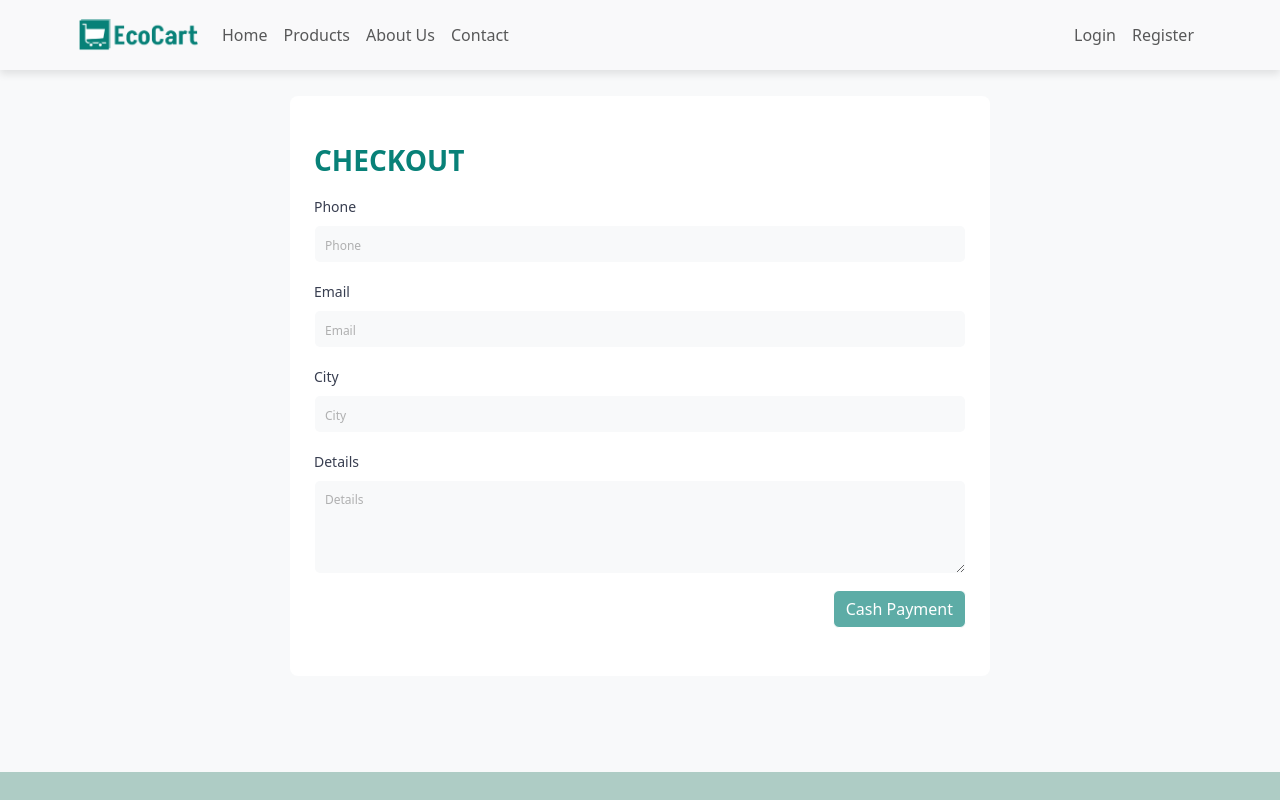
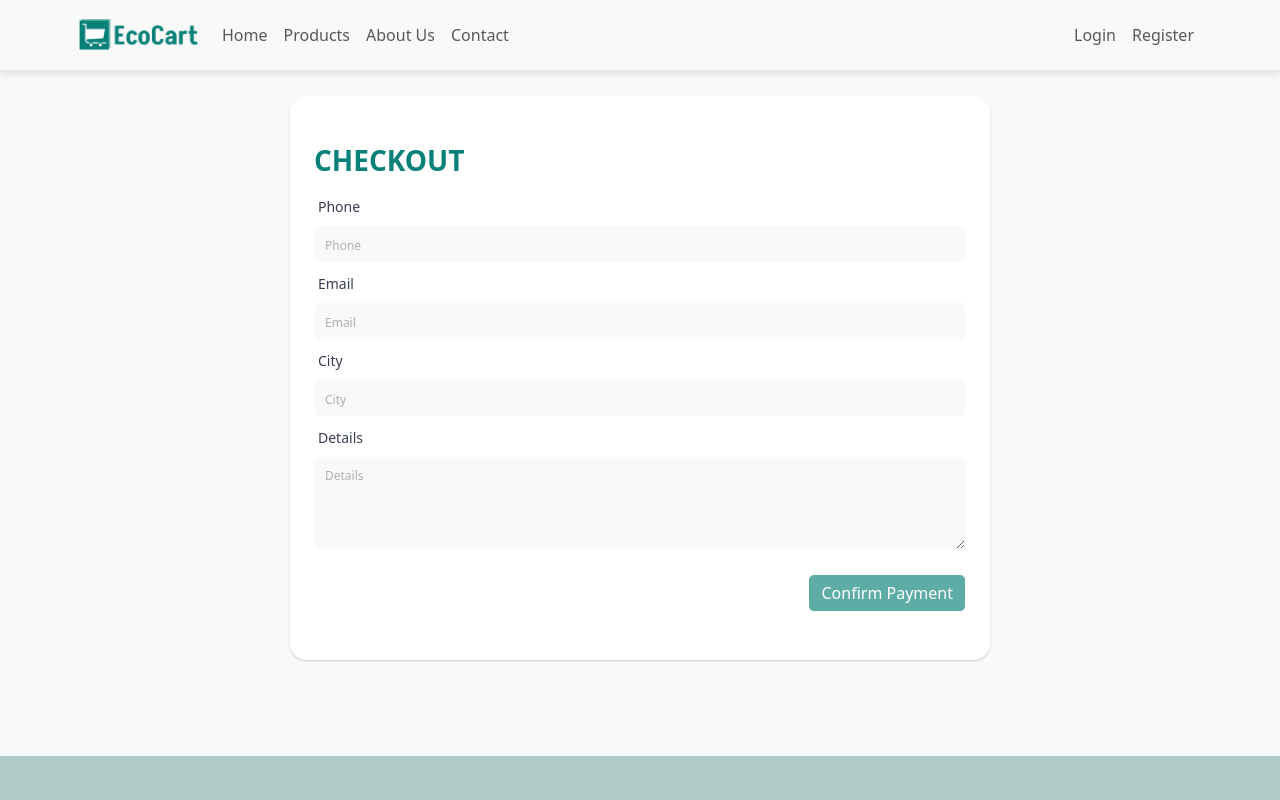
Before and after one commit to Mostafay65/ecommerce, a React (Create React App) app: page /checkout in a window 1280 px wide. Shown: the top 800 px of the page. Built offline with nearby package versions, Linux system fonts and the light colour scheme.

Commit message:
update some logic errors

```diff
--- a/src/Components/ChangePassword/ChangePassword.jsx
+++ b/src/Components/ChangePassword/ChangePassword.jsx
@@ -149,7 +149,7 @@ const ChangePassword = () => {
 
               <Link to={'/forget-password'} className="text-decoration-none">
               <p
-                className={`text-secondary ms-auto d-block my-3 px-1 ${styles.registerP}`}
+                className={`text-secondary me-auto d-block my-3 px-1 ${styles.registerP}`}
               >
                 Forgot Password?
               </p>
--- a/src/Components/CheckOut/CheckOut.jsx
+++ b/src/Components/CheckOut/CheckOut.jsx
@@ -81,12 +81,12 @@ export default function CheckOut() {
   return (
     <section className="py-5 bg-gray">
       <title>Check Out</title>
-      <div className={`container rounded-3 py-5 px-4 my-5 ${styles.formContainer} bg-white`}>
+      <div className={`container rounded-4 py-5 px-4 my-5 ${styles.formContainer} bg-white`}>
         <h2 className="text-uppercase text-main mb-3">Checkout</h2>
 
         <form onSubmit={formik.handleSubmit} >
-          <div className={`form-group mb-3 ${styles.formGroup}`}>
-            <label htmlFor="phone" className="text-sec text-sm">Phone</label>
+          <div className={`form-group mb-2 ${styles.formGroup}`}>
+            <label htmlFor="phone" className="ms-1 text-sec text-sm">Phone</label>
             <input
               className={`form-control bg-gray ${styles.input}`}
               id="phone"
@@ -97,14 +97,14 @@ export default function CheckOut() {
               name="phone"
             />
             {formik.errors.phone && formik.touched.phone ? (
-              <div className=" text-danger text-sm ms-2 my-2">
+              <div className=" text-danger text-sm ms-2 my-1">
                 {formik.errors.phone}
               </div>
             ) : null}
           </div>
 
-          <div className={`form-group mb-3 ${styles.formGroup}`}>
-            <label className="text-sec text-sm" htmlFor="email">Email</label>
+          <div className={`form-group mb-2 ${styles.formGroup}`}>
+            <label className="ms-1 text-sec text-sm" htmlFor="email">Email</label>
             <input
               className={`form-control bg-gray ${styles.input}`}
               id="email"
@@ -115,14 +115,14 @@ export default function CheckOut() {
               name="email"
             />
             {formik.errors.email && formik.touched.email ? (
-              <div className=" text-danger text-sm ms-2 my-2">
+              <div className=" text-danger text-sm ms-2 my-1">
                 {formik.errors.email}
               </div>
             ) : null}
           </div>
 
-          <div className={`form-group mb-3 ${styles.formGroup}`}>
-            <label className="text-sec text-sm" htmlFor="city">City</label>
+          <div className={`form-group mb-2 ${styles.formGroup}`}>
+            <label className="ms-1 text-sec text-sm" htmlFor="city">City</label>
             <input
               className={`form-control bg-gray ${styles.input}`}
               type="text"
@@ -134,14 +134,14 @@ export default function CheckOut() {
               onBlur={formik.handleBlur}
             />
             {formik.errors.city && formik.touched.city ? (
-              <div className=" text-danger text-sm ms-2 my-2">
+              <div className=" text-danger text-sm ms-2 my-1">
                 {formik.errors.city}
               </div>
             ) : null}
           </div>
 
-          <div className={`form-group mb-3 ${styles.formGroup}`}>
-            <label className="text-sec text-sm" htmlFor="details">Details</label>
+          <div className={`form-group mb-4 ${styles.formGroup}`}>
+            <label className="ms-1 text-sec text-sm" htmlFor="details">Details</label>
             <textarea
               className={`form-control bg-gray ${styles.input}`}
               id="details"
@@ -154,7 +154,7 @@ export default function CheckOut() {
               cols="30"
             ></textarea>
             {formik.errors.details && formik.touched.details ? (
-              <div className=" text-danger text-sm ms-2 my-2">
+              <div className=" text-danger text-sm ms-2 my-1">
                 {formik.errors.details}
               </div>
             ) : null}
@@ -165,7 +165,7 @@ export default function CheckOut() {
               className={`btn bg-main w-100 text-white ms-auto d-block payment-btn ${styles.CashBtn}`}
               disabled={!(formik.isValid && formik.dirty)}
             >
-              Cash Payment
+              Confirm Payment
             </button>
         </form>
       </div>
--- a/src/Components/CheckOut/CheckOut.module.css
+++ b/src/Components/CheckOut/CheckOut.module.css
@@ -1,8 +1,8 @@
 .formContainer {
     max-width: 700px;
     margin: 0 auto;
-
-  }
+    box-shadow: 0 1px 2px 0 rgba(0, 0, 0, 0.2);
+    }
   .CashBtn{
     width: fit-content !important;
   }
--- a/src/Components/ForgetPassword/ForgetPassword.jsx
+++ b/src/Components/ForgetPassword/ForgetPassword.jsx
@@ -1,4 +1,4 @@
-import React, { useState } from 'react'
+import React, { useContext, useState } from 'react'
 import style from './ForgetPassword.module.css'
 import Loader from '../Helpers/Loader'
 import { Link, useNavigate } from 'react-router-dom'
@@ -7,11 +7,13 @@ import { useFormik } from 'formik'
 import axios from 'axios';
 import styles from '../Register/Register.module.css'
 import { toast } from 'react-toastify';
+import { TokenContext } from '../Context/Token';
 
 
 const ForgetPassword = () => {
   const[loading,setIsLoading] = useState(false)
   const[errorMessage,setErrorMessage] = useState(false)
+  let {token} = useContext(TokenContext)
   let navigate = useNavigate()
   async function callForgetPassword(callData){
     setIsLoading(true)
@@ -51,11 +53,21 @@ const ForgetPassword = () => {
         {errorMessage && <div className="text-danger">{errorMessage}</div> }
 
         <form onSubmit={forgetPassForm.handleSubmit}>
-            <div className="form-group mb-4">
+            <div className="form-group mb-3">
             <label htmlFor="Email" className={`mb-1 ms-1 ${styles.textsm} `}>Email</label>
             <input type="email" id='Email' name='email' placeholder='Email' className='form-control bg-gray' value={forgetPassForm.values.email} onChange={forgetPassForm.handleChange} onBlur={forgetPassForm.handleBlur}/>
             {forgetPassForm.errors.email && forgetPassForm.touched.email ? <div className={`text-danger ms-1 ${styles.signInText}`}> {forgetPassForm.errors.email} </div> :null}
             </div>
+            {!token?(
+              <Link to='/login' className='text-decoration-none'>
+              <p className={`${styles.registerOr} text-secondary text-sm ms-1`}>Back To Login</p>
+              </Link>
+            ):
+            (
+            <Link to='/home' className='text-decoration-none'>
+            <p className={`${styles.registerOr} text-secondary text-sm ms-1`}>Back To Home</p>
+            </Link>
+            )}
             <button  disabled={!(forgetPassForm.isValid && forgetPassForm.dirty)} className='btn btn-main w-100'>{loading ? <Loader/> : "Submit"}</button>
         </form>
 
--- a/src/Components/Home/BlogSection/BlogSection.module.css
+++ b/src/Components/Home/BlogSection/BlogSection.module.css
@@ -8,9 +8,7 @@
     transition: transform 0.3s ease;
   }
 
-  .sectionTitle:hover {
-    transform: scale(1.05);
-  }
+
 
   .highlight {
     color: #088178;
--- a/src/Components/Login/Login.jsx
+++ b/src/Components/Login/Login.jsx
@@ -78,11 +78,11 @@ const Login = () => {
             {loginForm.errors.password && loginForm.touched.password ? <div className={`text-danger ms-1 ${styles.signInText}`}> {loginForm.errors.password} </div> :null}
             </div>
             <Link to={'/forget-password'} className='text-decoration-none'>
-            <p className={`text-secondary ms-auto d-block my-3 px-1  ${styles.registerP}` }>Forget Password?</p>
+            <p className={`text-secondary  me-auto d-block my-3 px-1  ${styles.registerP}` }>Forget Password?</p>
             </Link>
             <button  disabled={!(loginForm.isValid && loginForm.dirty)} className='btn btn-main w-100'>{loading ? <Loader/> : "Login"}</button>
         </form>
-        <p className={`${styles.registerP} text-secondary text-center my-4 text-uppercase`}>or sign up with</p>
+        <p className={`${styles.registerOr} text-secondary text-center my-4 text-uppercase`}>or sign up with</p>
         <div className="btns mb-3 lex gap-2">
           <button className={`btn border rounded-1 py-2 w-100 mb-3 ${styles.registerBtns}`}>
             <i className='fab fa-google accordion me-1 ' style={{color : '#DB4437'}}></i>
--- a/src/Components/Products/SingleProduct/SingleProduct.jsx
+++ b/src/Components/Products/SingleProduct/SingleProduct.jsx
@@ -1,5 +1,5 @@
 import React, { useEffect, useState, useContext } from "react";
-import { Link, useParams } from "react-router-dom";
+import { Link, useNavigate, useParams } from "react-router-dom";
 import { CartContext } from "../../Context/CartContext";
 import { toast } from "react-toastify";
 import Style from "./SingleProduct.module.css";
@@ -24,6 +24,7 @@ const getDate = (dateString) => {
 };
 
 const SingleProduct = () => {
+    let navigate = useNavigate()
     const { id } = useParams();
     const [Product, SetProduct] = useState({});
     const [Products, SetProducts] = useState({});
@@ -56,7 +57,11 @@ const SingleProduct = () => {
 
     async function addProductToCart(id) {
         let res = await addToCart(id);
-        console.log(res);
+        if(!localStorage.getItem('userName')) {
+            navigate('/login')
+            window.scrollTo(0, 0);
+            return
+          }
         if (res.status == "success") {
             toast.success(res.message, {
                 position: "bottom-right",
@@ -70,9 +75,7 @@ const SingleProduct = () => {
 
     useEffect(() => {
         FetchData();
-        // console.log(Product);
     }, [id]);
-    console.log(Products);
     return (
         <div className="py-5">
             {Loading ? (
--- a/src/Components/Register/Register.module.css
+++ b/src/Components/Register/Register.module.css
@@ -3,6 +3,14 @@
     color: #383e50da;
 }
 .registerP{
+    font-size: 11px;
+    width: fit-content;
+}
+.registerP:hover ,
+.registerOr:hover{
+    color: #088178 !important;
+}
+.registerOr{
     font-size: 11px;
 }
 .registerBtns{
```
Also changed, not shown: src/Components/Cart/Cart.jsx (+12 -17 lines).
